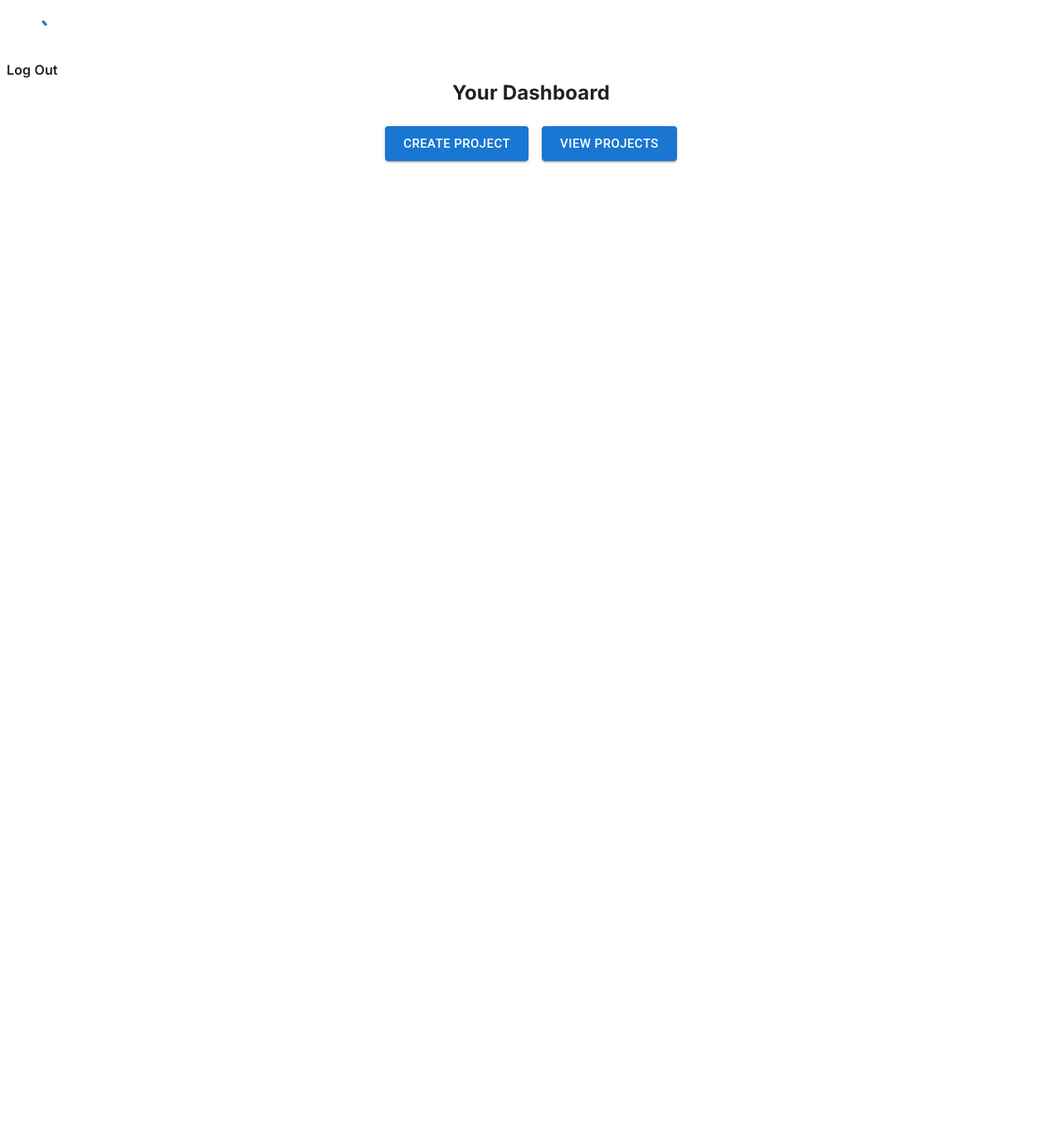
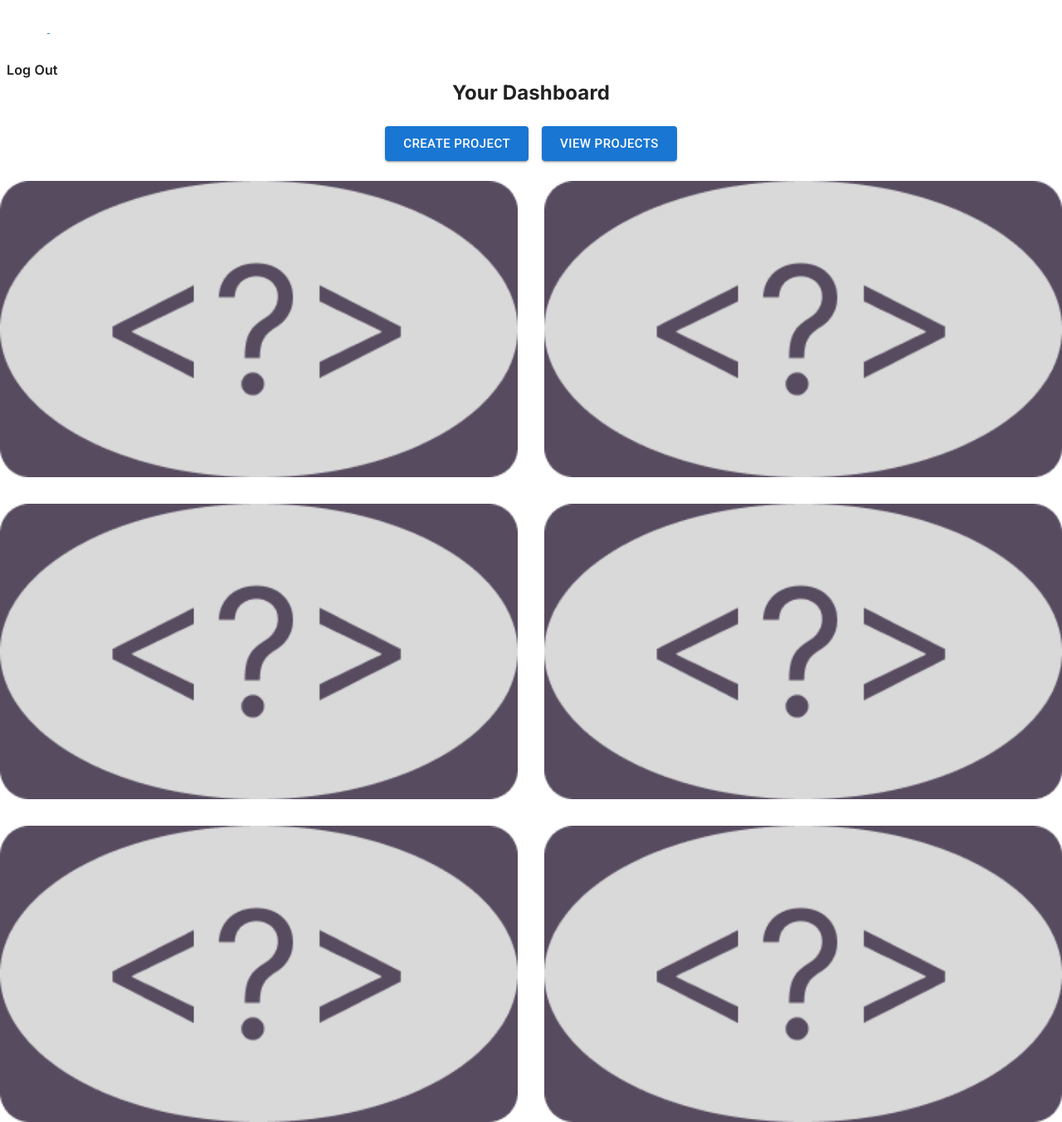
Before and after one commit to nndpznn/viDoc, a Next.js app: page /dashboard in a window 1280 px wide. Shown: the whole page at 83% size. Before the commit the page ends 800 px from the top, so only its background shows below. Built offline with nearby package versions, Linux system fonts and the light colour scheme.

Commit message:
adding not-found image and mocking up a possible layout

```diff
--- a/src/app/dashboard/page.tsx
+++ b/src/app/dashboard/page.tsx
@@ -2,6 +2,7 @@
 
 import Link from 'next/link'
 import { useRouter } from 'next/navigation'
+import Image from 'next/legacy/image'
 
 import { Avatar, CircularProgress, IconButton, Button, Box, Container, Grid, Card } from '@mui/material'
 
@@ -57,9 +58,26 @@ export default function Dashboard() {
         </Grid>
       </Grid>
 
-      <Grid container spacing={2} className="flex justify-center content-center">
-        <Grid item xs={'auto'}>
-          <Card></Card>
+      <br></br>
+
+      <Grid container spacing={4} className="flex justify-center content-center">
+        <Grid item xs={6}>
+          <Image src="/images/Not-Found.png" alt="ViDoc Logo" layout="responsive" width="350" height="200" />
+        </Grid>
+        <Grid item xs={6}>
+          <Image src="/images/Not-Found.png" alt="ViDoc Logo" layout="responsive" width="350" height="200" />
+        </Grid>
+        <Grid item xs={6}>
+          <Image src="/images/Not-Found.png" alt="ViDoc Logo" layout="responsive" width="350" height="200" />
+        </Grid>
+        <Grid item xs={6}>
+          <Image src="/images/Not-Found.png" alt="ViDoc Logo" layout="responsive" width="350" height="200" />
+        </Grid>
+        <Grid item xs={6}>
+          <Image src="/images/Not-Found.png" alt="ViDoc Logo" layout="responsive" width="350" height="200" />
+        </Grid>
+        <Grid item xs={6}>
+          <Image src="/images/Not-Found.png" alt="ViDoc Logo" layout="responsive" width="350" height="200" />
         </Grid>
       </Grid>
     </div>
```
Also changed, not shown: public/images/Not-Found.png (added).
